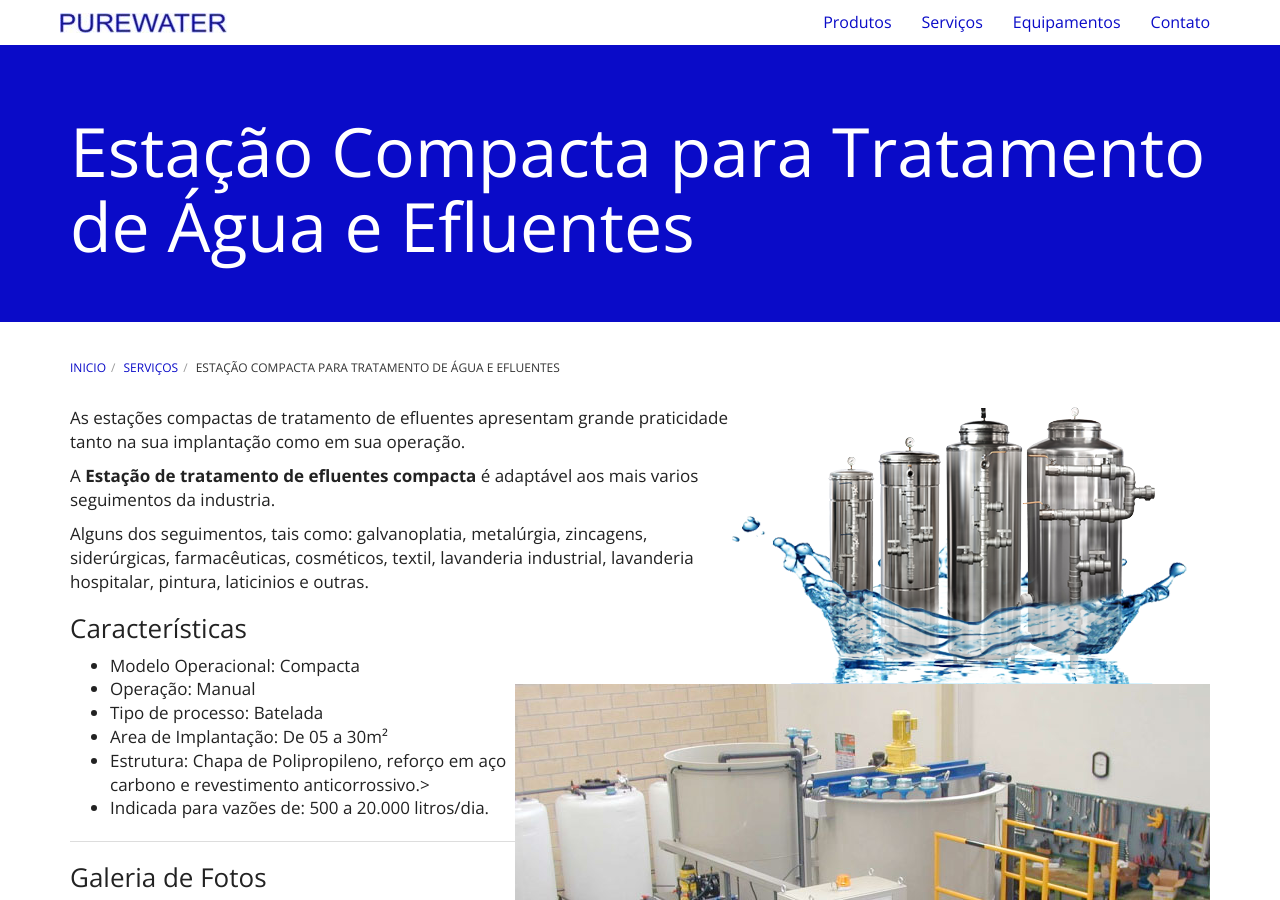
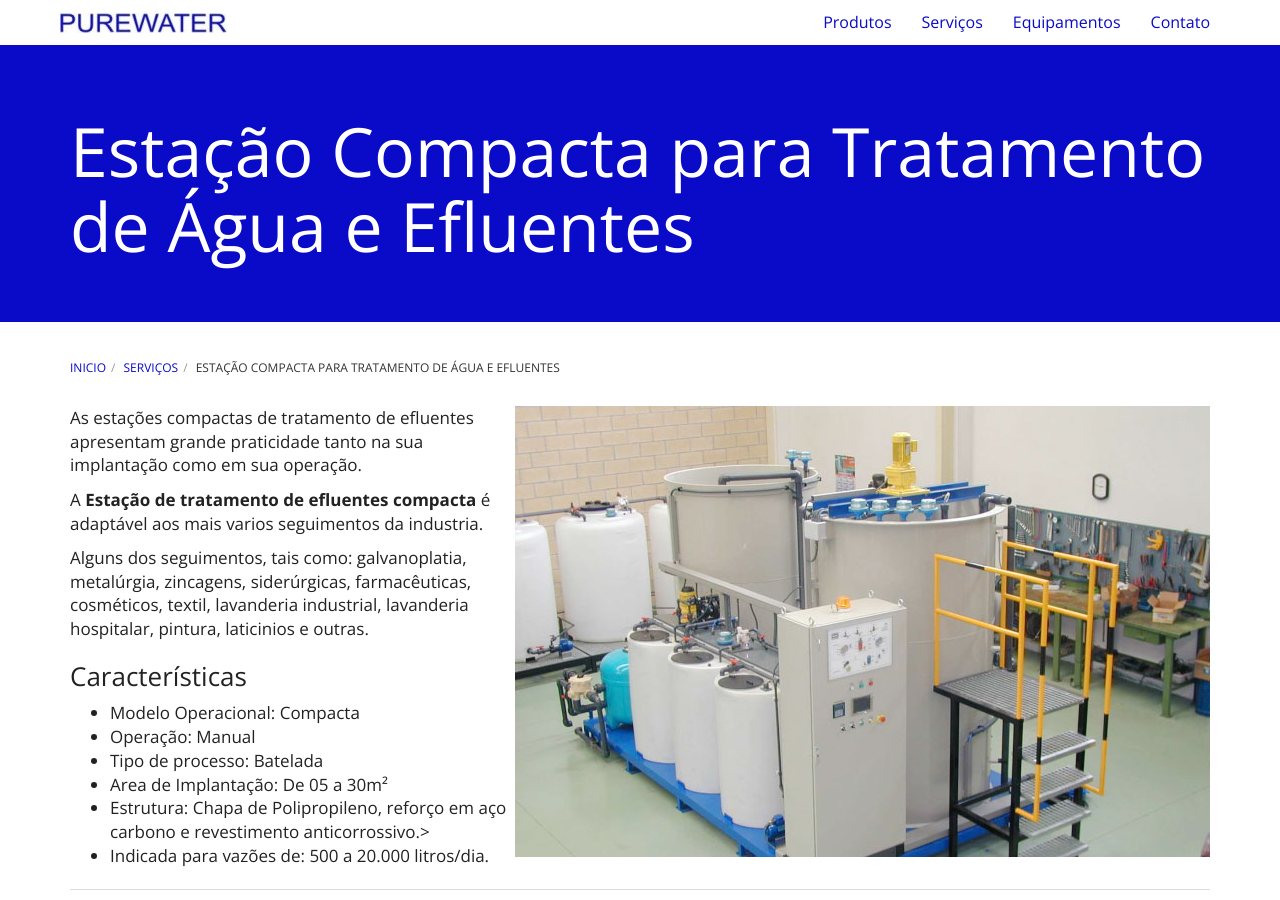
Before and after one commit to purewaterefluentes/purewaterefluentes.github.io, a Jekyll site: the page built from servicos/estacao-de-tratamento-de-efluentes-compacta.md, in a window 1280 px wide and 900 px high. Built offline with Jekyll 4.4.1, drawn with Linux system fonts in a browser that asks for light colours; nearby versions of some CDN libraries; library files that are not in the unit come from our copies.

Commit message:
Update estacao-de-tratamento-de-efluentes-compacta.md

```diff
--- a/servicos/estacao-de-tratamento-de-efluentes-compacta.md
+++ b/servicos/estacao-de-tratamento-de-efluentes-compacta.md
@@ -2,10 +2,6 @@
 layout: default
 title: Estação Compacta para Tratamento de Água e Efluentes
 ---
-
-
-<img class="img-responsive pull-right" style="max-width: 50%;" src="../../website/images/Filtros Inox_purewater1.png" alt="Filtro Inox para Agua">
-
 
 <img class="img-responsive pull-right" style="max-width: 75%;" src="../../website/images/Estação-tratamento-efluentes-compacta.jpg" alt="Estação de tratamento de efluentes Compacta">
 
```
